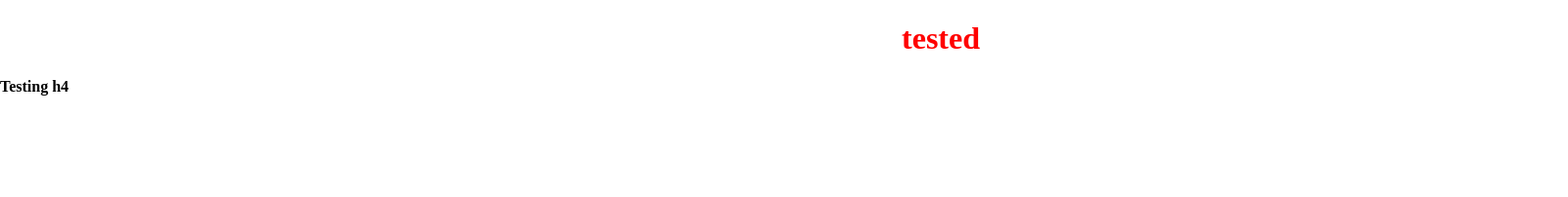
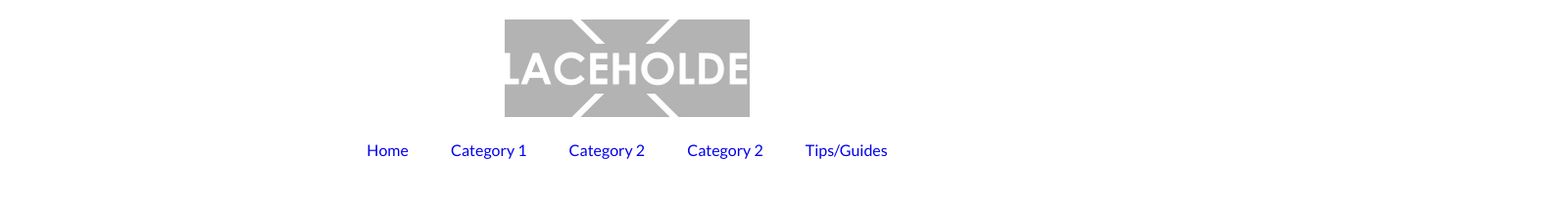
Before and after one commit to ChrisJones5000/webslinger-review-theme, a website built with webpack: page app/index.html in a window 1280 px wide. Shown: the whole page at 98% size, 1600 px wide, since content can reach past the window. Built offline with nearby package versions, Linux system fonts and the light colour scheme.

Commit message:
Initial setup and base styling

```diff
--- a/app/index.html
+++ b/app/index.html
@@ -5,13 +5,33 @@
 		<title>Webslinger Reviews</title>
 		<meta http-equiv="x-ua-compatible" content="ie=edge">
 		<meta name="viewport" content="width=device-width, initial-scale=1">
+		<meta name="keywords" content="">
+		<meta name="description" content="">
+		<link href="https://fonts.googleapis.com/css?family=Lato:300,400,400i,700|Playfair+Display:400,700" rel="stylesheet">
+		<link rel="stylesheet" href="https://use.fontawesome.com/releases/v5.8.1/css/all.css" integrity="sha384-50oBUHEmvpQ+1lW4y57PTFmhCaXp0ML5d60M1M7uH2+nqUivzIebhndOJK28anvf" crossorigin="anonymous">
 		<link rel="stylesheet" href="temp/css/styles.css">
 	</head>
 	<body>
-		<div class="testing">
-			<h1 class="testing__title">tested</h1>
-			<h4>Testing h4</h4>
-		</div>
+		<header class="header">
+			<div class="header__logo">
+				<img src="src/assets/images/placeholder-500x200.jpg" alt="alt text" class="header__logo-image">
+			</div>
+			<nav class="header__nav">
+				<ul class="header__nav-list">
+					<li class="header__nav-item"><a href="#" class="header__nav-item-link">Home</a></li>
+					<li class="header__nav-item"><a href="#" class="header__nav-item-link">Category 1</a></li>
+					<li class="header__nav-item"><a href="#" class="header__nav-item-link">Category 2</a></li>
+					<li class="header__nav-item"><a href="#" class="header__nav-item-link">Category 2</a></li>
+					<li class="header__nav-item"><a href="#" class="header__nav-item-link">Tips/Guides</a></li>
+				</ul>
+			</nav>
+		</header>
+		<main>
+
+		</main>
+		<footer>
+
+		</footer>
 		<script src="temp/scripts/App-bundled.js"></script>
 	</body>
 </html>
--- a/app/src/assets/css/base/_global.css
+++ b/app/src/assets/css/base/_global.css
@@ -1,12 +1,29 @@
-.testing {
-	&__title {
-		color: $primary-color;
-		display: flex;
-		align-items: center;
-		justify-content: center;
-		text-align: center;
-		flex-flow: gsdfgdf;
-		linear-gradient: ($primary-color, , 50%);
-		transform: translateX(25%);
-	}
+*,
+*::before,
+*::after {
+	margin: 0;
+	padding: 0;
+	box-sizing: inherit;
 }
+
+html {
+	/**Font Size = Desired font size (10px)/current font size (16px)**/
+	font-size: 62.5%;
+}
+
+body {
+	box-sizing: border-box;
+	font-size: 1.6rem;
+	line-height: 1.7;
+	font-family: $base-font-family;
+}
+
+h1, h2, h3, h4, h5, h6 {
+	font-family: $heading-font-family;
+	font-size: 100%;
+}
+
+img {
+	max-width: 100%;
+	height: auto;
+}
--- /dev/null
+++ b/app/src/assets/css/modules/_header.css
@@ -0,0 +1,28 @@
+.header {
+
+	&__logo {
+		max-width: 25rem;
+		margin: 2rem auto 0;
+
+		&-image {
+			display: block;
+		}
+	}
+
+	&__nav {
+		padding: 2rem 0;
+	}
+
+	&__nav-list {
+		text-align: center;
+	}
+
+	&__nav-item {
+		display: inline-block;
+	}
+
+	&__nav-item-link {
+		text-decoration: none;
+		padding: 1rem 2rem;
+	}
+}
--- a/app/src/assets/css/styles.css
+++ b/app/src/assets/css/styles.css
@@ -2,3 +2,4 @@
 @import 'base/_variables';
 @import 'base/_mixins';
 @import 'base/_global';
+@import 'modules/_header';
--- a/app/temp/css/styles.css
+++ b/app/temp/css/styles.css
@@ -349,16 +349,68 @@ template {
   display: none;
 }
 
+/**
+ * Font Variables
+ */
+
+/**
+ * Color Variables
+ */
+
 /**Testing*/
 
-.testing__title {
-		color: #F00;
-		display: flex;
-		align-items: center;
-		justify-content: center;
+*,
+*::before,
+*::after {
+	margin: 0;
+	padding: 0;
+	box-sizing: inherit;
+}
+
+html {
+	/**Font Size = Desired font size (10px)/current font size (16px)**/
+	font-size: 62.5%;
+}
+
+body {
+	box-sizing: border-box;
+	font-size: 1.6rem;
+	line-height: 1.7;
+	font-family: Lato, sans-serif;
+}
+
+h1, h2, h3, h4, h5, h6 {
+	font-family: 'Playfair Display', serif;
+	font-size: 100%;
+}
+
+img {
+	max-width: 100%;
+	height: auto;
+}
+
+.header__logo {
+		max-width: 25rem;
+		margin: 2rem auto 0;
+	}
+
+.header__logo-image {
+			display: block;
+		}
+
+.header__nav {
+		padding: 2rem 0;
+	}
+
+.header__nav-list {
 		text-align: center;
-		flex-flow: gsdfgdf;
-		linear-gradient: (#F00, , 50%);
-		-webkit-transform: translateX(25%);
-		        transform: translateX(25%);
 	}
+
+.header__nav-item {
+		display: inline-block;
+	}
+
+.header__nav-item-link {
+		text-decoration: none;
+		padding: 1rem 2rem;
+	}
```
Also changed, not shown: app/src/assets/css/base/_variables.css (+16 -1 lines), app/src/assets/images/placeholder-500x200.jpg (added), app/src/assets/images/placeholder-500x300.jpg (added), app/src/assets/images/placeholder-800x800.jpg (added).
